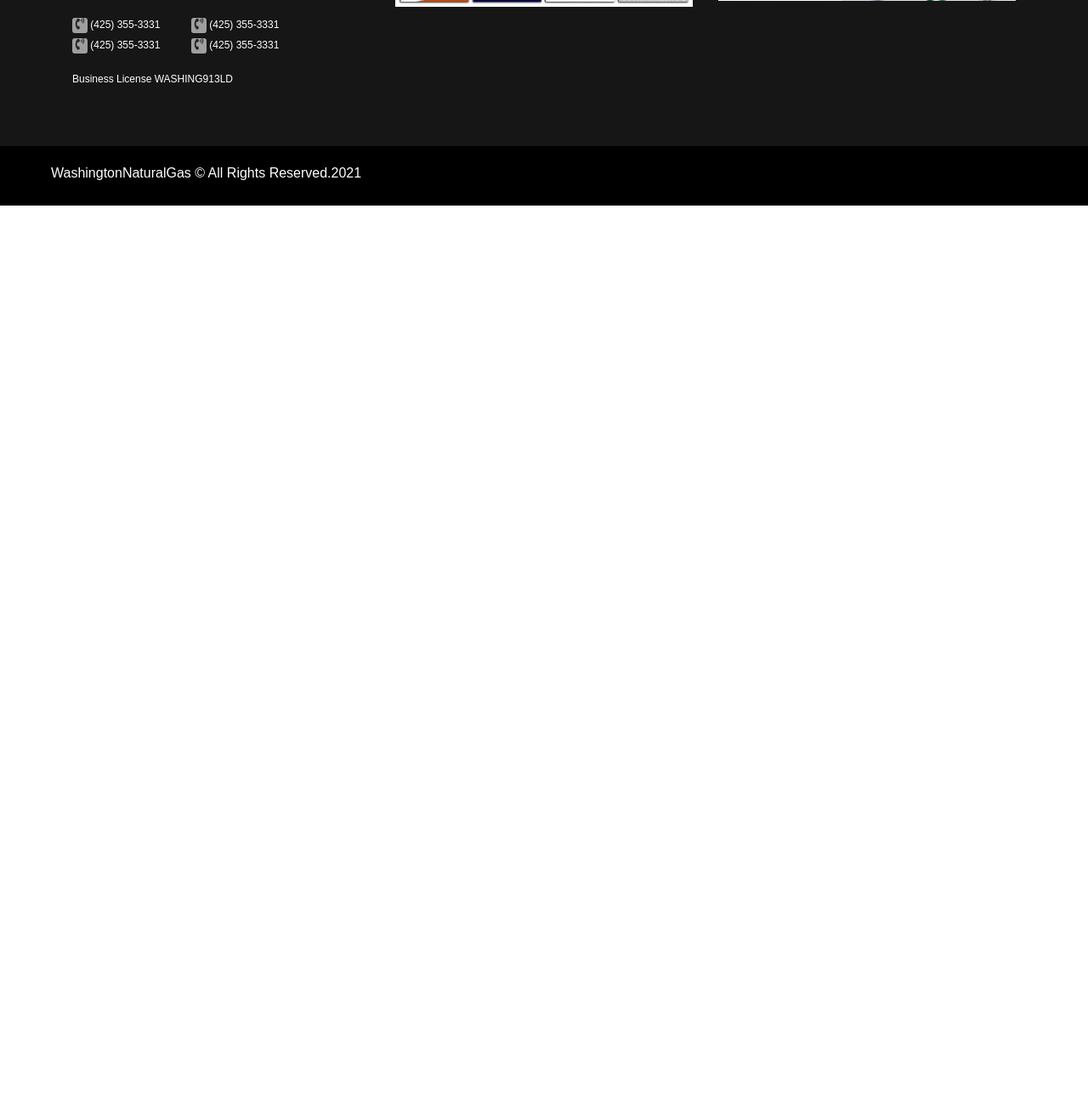
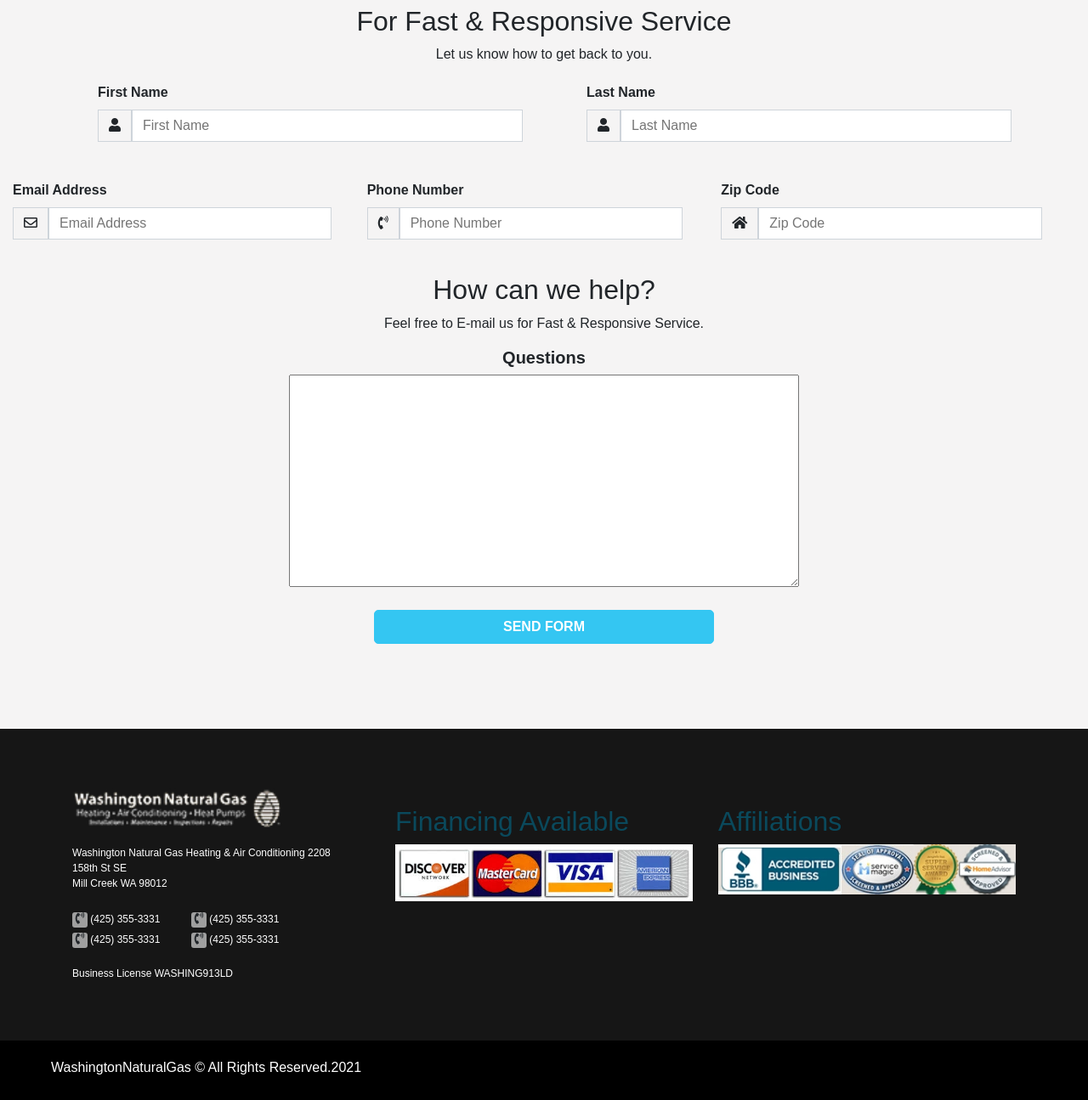
Before and after one commit to mohamedgamalmoha/Wanaturalgas-Company-Portfolio-Website, a Django app: page /contact-us/ in a window 1280 px wide. Shown: the part 1242-2537 px from the top of the page at 85% size. Before the commit the page ends 1484 px from the top, so only its background shows below. Run offline with Django 3.2, Linux system fonts and the light colour scheme; some libraries are stand-ins or nearby versions.

Commit message:
Changed Contact Us model, views and  design

```diff
--- a/receives/forms.py
+++ b/receives/forms.py
@@ -1,11 +1,5 @@
 from django import forms
-from .models import Contact, MainRequests
-
-
-class ContactForm(forms.ModelForm):
-    class Meta:
-        model = Contact
-        fields = '__all__'
+from .models import MainRequests
 
 
 class MainRequestsForm(forms.ModelForm):
--- a/receives/models.py
+++ b/receives/models.py
@@ -6,7 +6,7 @@ from phonenumber_field.modelfields import PhoneNumberField
 
 class Contact(models.Model):
     first_name = models.CharField(max_length=250)
-    second_name = models.CharField(max_length=250)
+    last_name = models.CharField(max_length=250, blank=True, null=True)
     emil_address = models.EmailField()
     phone_number = PhoneNumberField(null=True)
     zip_code = models.PositiveIntegerField()
--- a/receives/urls.py
+++ b/receives/urls.py
@@ -4,7 +4,8 @@ from django.urls import path
 app_name = 'receives'
 
 urlpatterns = [
-    path('contact-us/', views.ContactUsCreate.as_view(), name='contact_us'),
-    # path('contact-us/', contact_view, name='contact_us'),
+    path('contact-us/', views.ContactUsPage.as_view(), name='contact_us_page'),
+    path('contact-us/send', views.contact_us, name='contact_us'),
+    path('success/', views.success, name='contact_us_success'),
     # path('submit-request/', MainRequestView, name='main_form'),
 ]
--- a/receives/views.py
+++ b/receives/views.py
@@ -1,23 +1,51 @@
-from django.views.generic import CreateView
+from django.contrib import messages
+from django.shortcuts import redirect, render
 from django.urls import reverse_lazy
-from django.shortcuts import render
-from django.contrib.messages.views import SuccessMessageMixin
+from django.views.generic import TemplateView
 
-from .forms import MainRequestsForm, ContactForm
+from .forms import MainRequestsForm
 from .models import Contact
 
 
-class ContactUsCreate(SuccessMessageMixin, CreateView):
-    model = Contact
+class ContactUsPage(TemplateView):
     template_name = 'receives/contact.html'
-    success_url = reverse_lazy('receives:contact_us')
-    success_message = 'Thank you for contacting us, we will get back to you as soon as possible.'
-    form_class = ContactForm
 
     def get_context_data(self, **kwargs):
-        context = super(ContactUsCreate, self).get_context_data(**kwargs)
+        context = super(ContactUsPage, self).get_context_data(**kwargs)
         context['active'] = 'contact'
         return context
+
+
+def contact_us(request):
+    Question = request.POST.get('Question')
+    first_name = request.POST.get('first_name')
+    last_name = request.POST.get('last_name')
+    emil_address = request.POST.get('emil_address')
+
+    zip_code = request.POST.get('zip_code')
+    phone_number = request.POST.get('phone_number')
+
+    if first_name and emil_address and Question and zip_code and phone_number:
+        contact = Contact(
+            first_name=first_name,
+            last_name=last_name,
+            Question=Question,
+            emil_address=emil_address,
+            zip_code=zip_code,
+            phone_number=phone_number,
+            )
+        contact.save()
+        msg = "Thank you for contacting us, we will get back to you as soon as possible."
+        messages.success(request, msg)
+    else:
+        msg = "something went wrong , please try again later."
+        messages.error(request, msg)
+
+    return redirect("receives:contact_us_success")
+
+
+def success(request):
+    return render(request, "receives/success.html", {})
 
 
 def MainRequestView(request):
--- a/templates/base/navbar.html
+++ b/templates/base/navbar.html
@@ -32,7 +32,7 @@
           <li class="nav-item {% if active == 'services' %}active{% endif %}"><a class="nav-link" href="{% url 'pages:services' %}">Services</a></li>
           <li class="nav-item {% if active == 'residential' %}active{% endif %}"><a class="nav-link" href="{% url 'pages:residential' %}">Residential</a></li>
           <li class="nav-item {% if active == 'financing' %}active{% endif %}"><a class="nav-link" href="{% url 'pages:financing' %}">Financing</a></li>
-          <li class="nav-item {% if active == 'contact' %}active{% endif %}"><a class="nav-link" href="{% url 'receives:contact_us' %}">Contact</a></li>
+          <li class="nav-item {% if active == 'contact' %}active{% endif %}"><a class="nav-link" href="{% url 'receives:contact_us_page' %}">Contact</a></li>
           <li class="nav-item hidden-li">
             <div class="icon"><i class="fab fa-facebook-f"></i><i class="fab fa-twitter"></i><i class="fab fa-google-plus-g"></i><i class="fab fa-linkedin-in"></i></div>
           </li>
--- a/templates/receives/contact.html
+++ b/templates/receives/contact.html
@@ -1,6 +1,5 @@
 {% extends 'base.html' %}
 {% load static %}
-{% load crispy_forms_tags %}
 
 {% block description %}Washington Natural Gas{% endblock %}
 {% block robots %}index, follow{% endblock %}
@@ -8,7 +7,16 @@
 
 {% block content %}
 
-<div class="container">
+    <!-- Start Stock Section-->
+    <section class="stock">
+      <div class="container-fluid">
+        <div class="row">
+          <div class="shutter"><img src="{% static 'img/contact-us.jpg' %}" alt="Contact">
+            <button style="cursor: default;">Contact</button>
+          </div>
+        </div>
+      </div>
+    </section>
     {% if messages %}
     <ul class="messages list-unstyled mt-4">
         {% for message in messages %}
@@ -27,13 +35,74 @@
         {% endfor %}
     </ul>
     {% endif %}
-    <p class="alert alert-warning text-center">This form is functionally running (style will be updated later)</p>
-    <form method="post">
-        {% csrf_token %}
-        {{ form|crispy }}
-        <button type="submit" class="btn btn-info"> submit</button>
-    </form>
-</div>
+    <!-- End Stock Section-->
+    <!-- Start Contact Form-->
+    <section class="contact-us">
+      <div class="container-fluid">
+        <div class="row">
+          <div class="col-lg-12">
+            <div class="map">
+              <iframe src="https://www.google.com/maps/embed?pb=!1m18!1m12!1m3!1d11675.09165312622!2d-81.23461987200501!3d42.98305702418835!2m3!1f0!2f0!3f0!3m2!1i1024!2i768!4f13.1!3m3!1m2!1s0x882ef20ea88d9b0b%3A0x28c7d7699a056b95!2z2YTZhtiv2YbYjCDYo9mI2YbYqtin2LHZitmI2Iwg2YPZhtiv2Kc!5e0!3m2!1sar!2seg!4v1608370560476!5m2!1sar!2seg" width="600" height="450" frameborder="0" style="border:0;" allowfullscreen="" aria-hidden="false" tabindex="0"></iframe>
+            </div>
+          </div>
+          <div class="col-lg-12">
+            <h2>For Fast & Responsive Service</h2>
+            <p>Let us know how to get back to you.</p>
+
+            <form method="POST" action="{% url 'receives:contact_us' %}">
+              {% csrf_token %}
+            <div class="all-forms">
+              <div class="form-main">
+                <label>First Name</label>
+                <div class="input-groups"><span><i class="fas fa-user"></i></span>
+                  <input class="main-input" name="first_name" placeholder="First Name" type="text"><i class="fa fa-check valid-icon-1 check1"></i><i class="fas fa-times valid-icon-2 check2"></i>
+                </div>
+                <div class="validation-msg empty">Field can't be empty</div>
+              </div>
+              <div class="form-main">
+                <label>Last Name</label>
+                <div class="input-groups"><span><i class="fas fa-user"></i></span>
+                  <input class="main-input" name="last_name" placeholder="Last Name" type="text"><i class="fa fa-check valid-icon-1 check1"></i><i class="fas fa-times valid-icon-2 check2"></i>
+                </div>
+              </div>
+            </div>
+            <div class="all-forms">
+              <div class="form-main">
+                <label>Email Address</label>
+                <div class="input-groups"><span><i class="far fa-envelope"></i></span>
+                  <input class="main-input" name="emil_address" placeholder="Email Address" type="email"><i class="fa fa-check valid-icon-1 check1"></i><i class="fas fa-times valid-icon-2 check2"></i>
+                </div>
+                <div class="validation-msg empty">Field can't be empty</div>
+              </div>
+              <div class="form-main">
+                <label>Phone Number</label>
+                <div class="input-groups"><span><i class="fas fa-phone-volume"></i></span>
+                  <input class="main-input" name="phone_number" placeholder="Phone Number" type="number" pattern="[0-9]"><i class="fa fa-check valid-icon-1 check1"></i><i class="fas fa-times valid-icon-2 check2"></i>
+                </div>
+                <div class="validation-msg empty">Field can't be empty</div>
+              </div>
+              <div class="form-main">
+                <label>Zip Code </label>
+                <div class="input-groups"><span><i class="fa fa-home"></i></span>
+                  <input class="main-input" name="zip_code" placeholder="Zip Code" type="number"><i class="fa fa-check valid-icon-1 check1"></i><i class="fas fa-times valid-icon-2 check2"></i>
+                </div>
+                <div class="validation-msg empty">Field can't be empty</div>
+              </div>
+            </div>
+            <div class="textarea">
+              <h2>How can we help?</h2>
+              <p>Feel free to E-mail us for Fast & Responsive Service.</p>
+              <h5>Questions</h5>
+              <textarea class="main-input" name="Question" cols="30" rows="10"></textarea>
+              <div class="validation-msg empty">Field can't be empty</div>
+              <button type="submit">send form</button>
+            </div>
+            </form>
+          </div>
+        </div>
+      </div>
+    </section>
+    <!-- End Contact Form-->
 
 
 {% endblock %}
```
Also changed, not shown: templates/receives/success.html (added, +47 -0 lines), db.sqlite3, receives/migrations/0004_auto_20210318_1700.py (added).
